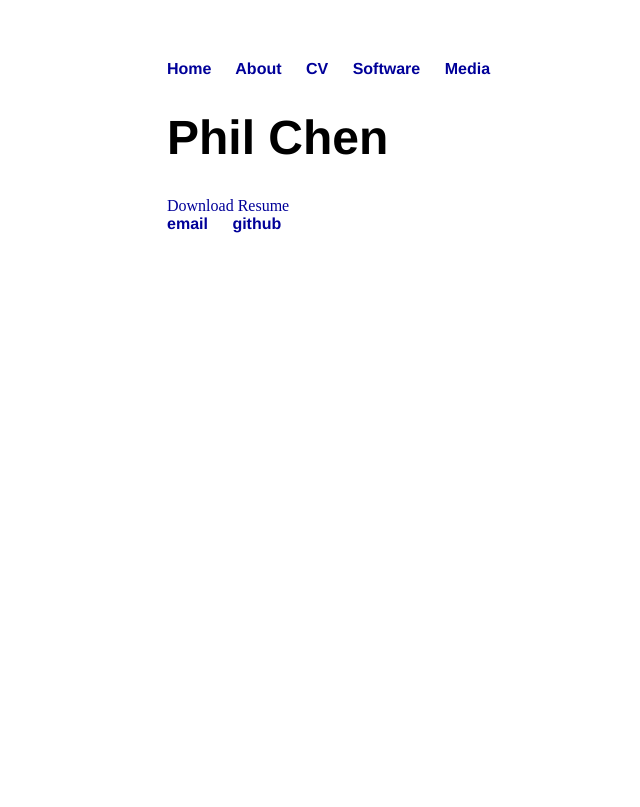
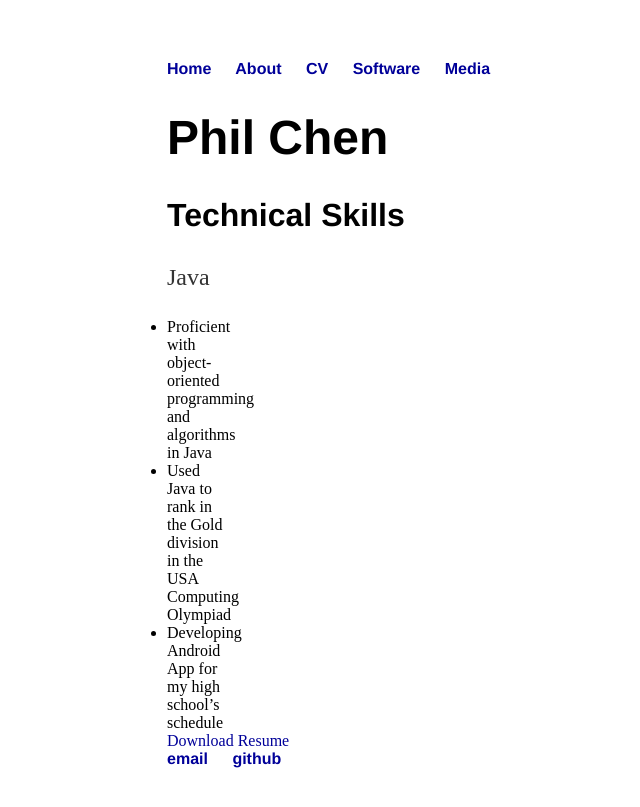
Before and after one commit to philhchen/philhchen.github.io, a Jekyll site: the page built from cv/index.html, in a window 1280 px wide. Shown: the top 807 px of the page, without its empty margins (25-665 px from the left). Built offline with Jekyll 4.4.1, drawn with Linux system fonts in a browser that asks for light colours.

Commit message:
Update index.html

```diff
--- a/cv/index.html
+++ b/cv/index.html
@@ -4,7 +4,15 @@ title: CV
 ---
 <div class="cv">
   <body>
-  <h1>Phil Chen</h1>
-  <a href="/files/Research Resume.pdf" title="Download Resume as PDF">Download Resume</a>
+    <h1>Phil Chen</h1>
+    <h2>Technical Skills</h2>
+    <p><thick>Java</thick>
+    <ul>
+    <li> Proficient with object-oriented programming and algorithms in Java </li>
+	<li> Used Java to rank in the Gold division in the USA Computing Olympiad </li>
+	<li> Developing Android App for my high school’s schedule </li>
+    </ul>
+    <a href="/files/Research Resume.pdf" title="Download Resume as PDF">Download Resume</a>
+
   </body>
 </div>
```
